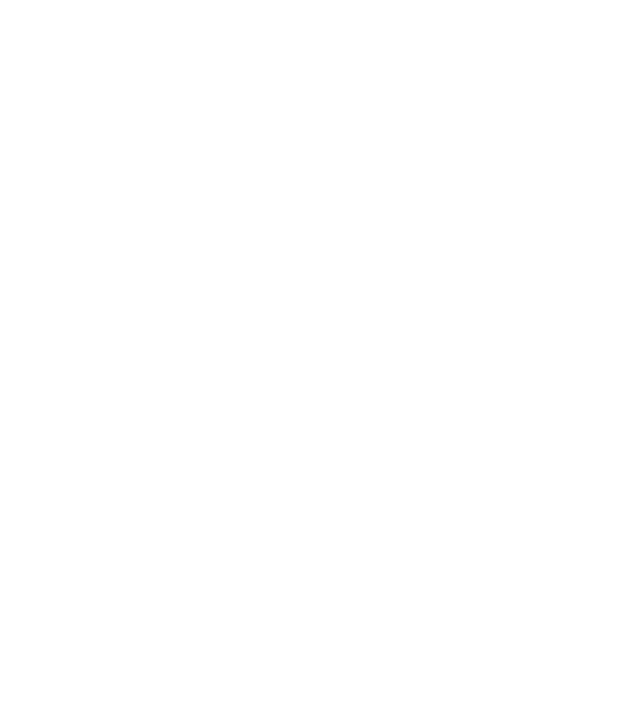
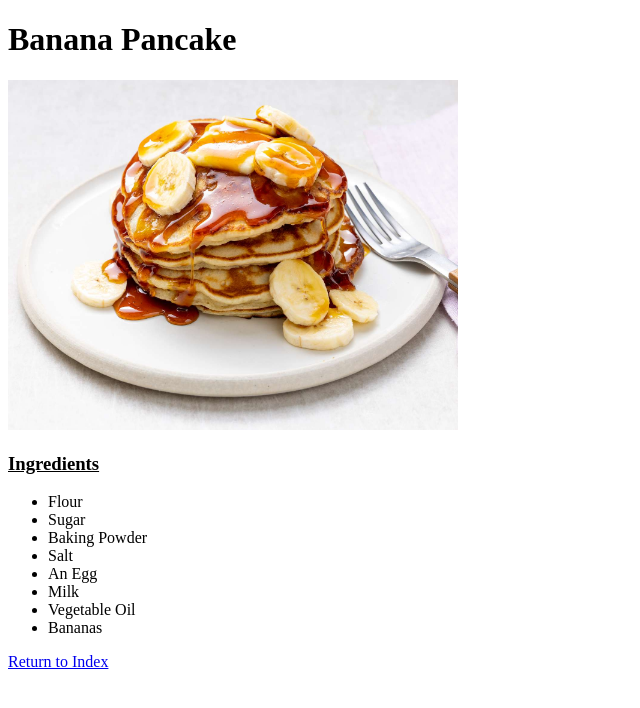
Before and after one commit to An-Neon10/odin-recipes, a plain HTML site: page recipes/banana_pancake.html in a window 1280 px wide. Shown: the whole page, without its empty margins (0-640 px from the left). Drawn offline with Linux system fonts and the light colour scheme.

Commit message:
Modify banana_pancake html
Title, image about banana pancake, ingredients and return to index added

```diff
--- a/recipes/banana_pancake.html
+++ b/recipes/banana_pancake.html
@@ -1,11 +1,30 @@
 <!DOCTYPE html>
 <html lang="en">
+
 <head>
     <meta charset="UTF-8">
     <meta name="viewport" content="width=device-width, initial-scale=1.0">
     <title>Banana Pancake</title>
 </head>
+
 <body>
+    <h1>Banana Pancake</h1>
 
+    <img src="../assets/images/banana_pancakes.jpg" width="450" height="350">
+
+    <h3><u>Ingredients</u></h3>
+    <ul>
+        <li>Flour</li>
+        <li>Sugar</li>
+        <li>Baking Powder</li>
+        <li>Salt</li>
+        <li>An Egg</li>
+        <li>Milk</li>
+        <li>Vegetable Oil</li>
+        <li>Bananas</li>
+    </ul>
+
+    <a href="../index.html">Return to Index</a>
 </body>
+
 </html>
```
